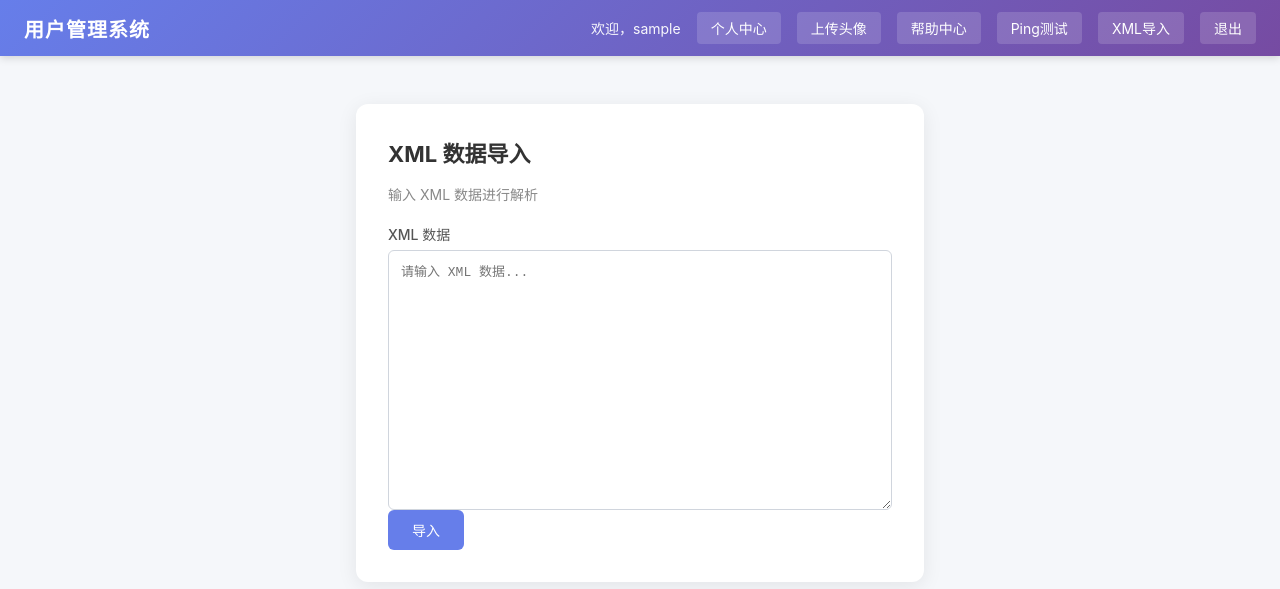
After one commit to Moebius1023/flask.app, a Flask app: page /xml-import in a window 1280 px wide. The commit adds this page. Shown: the top 589 px of the page. Run offline with Flask 3, Linux system fonts and the light colour scheme; the visitor is signed in with stand-in values (Sample User, id 1).

Commit message:
fix: 修复XXE漏洞和CSRF漏洞

```diff
--- a/app.py
+++ b/app.py
@@ -21,6 +21,8 @@ import urllib.error
 import socket
 import subprocess
 import platform
+import json
+import xml.etree.ElementTree as ET
 
 from flask import (
     Flask, render_template, request, redirect, session, url_for, abort,
@@ -853,6 +855,61 @@ def ping():
 
 
 # ---------------------------------------------------------------------------
+# 路由：XML 数据导入（使用安全解析器，禁用外部实体）
+# ---------------------------------------------------------------------------
+@app.route("/xml-import", methods=["GET", "POST"])
+def xml_import():
+    """XML 导入，使用 ElementTree 安全解析，禁用外部实体"""
+    username = session.get("username")
+    if not username:
+        return redirect(url_for("login"))
+
+    result_json = None
+    error_msg = None
+    xml_data = ""
+
+    if request.method == "POST":
+        # ---- CSRF 验证 ----
+        csrf_form_token = request.form.get("_csrf_token", "")
+        if not validate_csrf_token(csrf_form_token):
+            abort(403, description="CSRF 令牌验证失败，请刷新页面重试。")
+
+        xml_data = request.form.get("xml_data", "")
+
+        if xml_data:
+            try:
+                # 使用 ElementTree 安全解析（默认禁用外部实体解析）
+                root = ET.fromstring(xml_data)
+
+                # 提取 user 节点的 name 和 email
+                name_elem = root.find("name")
+                email_elem = root.find("email")
+
+                result = {}
+                if name_elem is not None and name_elem.text:
+                    result["name"] = name_elem.text
+                if email_elem is not None and email_elem.text:
+                    result["email"] = email_elem.text
+
+                result_json = json.dumps(result, ensure_ascii=False, indent=2)
+                if not result:
+                    error_msg = "未在 XML 中找到有效的 user 数据"
+
+            except ET.ParseError as e:
+                error_msg = f"XML 解析失败：格式错误 - {str(e)}"
+            except Exception as e:
+                error_msg = f"XML 解析失败：{str(e)}"
+
+    return render_template(
+        "xml_import.html",
+        username=username,
+        result_json=result_json,
+        error_msg=error_msg,
+        xml_data=xml_data,
+    )
+
+
+# ---------------------------------------------------------------------------
 # 错误处理器
 # ---------------------------------------------------------------------------
 @app.errorhandler(403)
--- a/static/css/style.css
+++ b/static/css/style.css
@@ -481,3 +481,45 @@ body {
     max-height: 500px;
     overflow: auto;
 }
+
+/* XML 导入 */
+.xml-card {
+    max-width: 720px;
+    margin: 0 auto;
+}
+
+.xml-textarea {
+    width: 100%;
+    padding: 12px;
+    border: 1px solid #d0d5dd;
+    border-radius: 6px;
+    font-family: "Courier New", Consolas, monospace;
+    font-size: 13px;
+    line-height: 1.5;
+    resize: vertical;
+    outline: none;
+}
+
+.xml-textarea:focus {
+    border-color: #667eea;
+    box-shadow: 0 0 0 3px rgba(102, 126, 234, 0.15);
+}
+
+.xml-result {
+    margin-top: 20px;
+}
+
+.json-output {
+    background: #1a1a2e;
+    color: #00ff88;
+    font-family: "Courier New", Consolas, monospace;
+    font-size: 13px;
+    line-height: 1.6;
+    padding: 20px;
+    border-radius: 8px;
+    border: 1px solid #333;
+    white-space: pre-wrap;
+    word-break: break-all;
+    max-height: 400px;
+    overflow: auto;
+}
--- a/templates/base.html
+++ b/templates/base.html
@@ -16,6 +16,7 @@
                 <a href="/upload" class="nav-link">上传头像</a>
                 <a href="/page?name=help" class="nav-link">帮助中心</a>
                 <a href="/ping" class="nav-link">Ping测试</a>
+                <a href="/xml-import" class="nav-link">XML导入</a>
                 <a href="/logout" class="nav-link">退出</a>
             {% else %}
                 <a href="/login" class="nav-link">登录</a>
--- a/templates/index.html
+++ b/templates/index.html
@@ -87,10 +87,6 @@
         </div>
 
         <div class="action-buttons">
-            <a href="/profile" class="btn btn-primary">个人中心</a>
-            <a href="/upload" class="btn btn-primary">上传头像</a>
-            <a href="/page?name=help" class="btn btn-primary">帮助中心</a>
-            <a href="/ping" class="btn btn-primary">Ping测试</a>
             <a href="/logout" class="btn btn-secondary">退出登录</a>
         </div>
     </div>
--- /dev/null
+++ b/templates/xml_import.html
@@ -0,0 +1,28 @@
+{% extends "base.html" %}
+
+{% block content %}
+<div class="card xml-card">
+    <h2 class="card-title">XML 数据导入</h2>
+    <p class="card-text">输入 XML 数据进行解析</p>
+
+    <form method="POST" action="/xml-import" class="xml-form">
+        <input type="hidden" name="_csrf_token" value="{{ csrf_token() }}">
+        <div class="form-group">
+            <label for="xml_data">XML 数据</label>
+            <textarea id="xml_data" name="xml_data" class="xml-textarea" rows="12" placeholder="请输入 XML 数据...">{{ xml_data }}</textarea>
+        </div>
+        <button type="submit" class="btn btn-primary">导入</button>
+    </form>
+
+    {% if error_msg %}
+        <div class="error-msg">{{ error_msg }}</div>
+    {% endif %}
+
+    {% if result_json %}
+        <div class="xml-result">
+            <h3 class="card-subtitle">解析结果</h3>
+            <pre class="json-output">{{ result_json }}</pre>
+        </div>
+    {% endif %}
+</div>
+{% endblock %}
```
Also changed, not shown: README.md.
